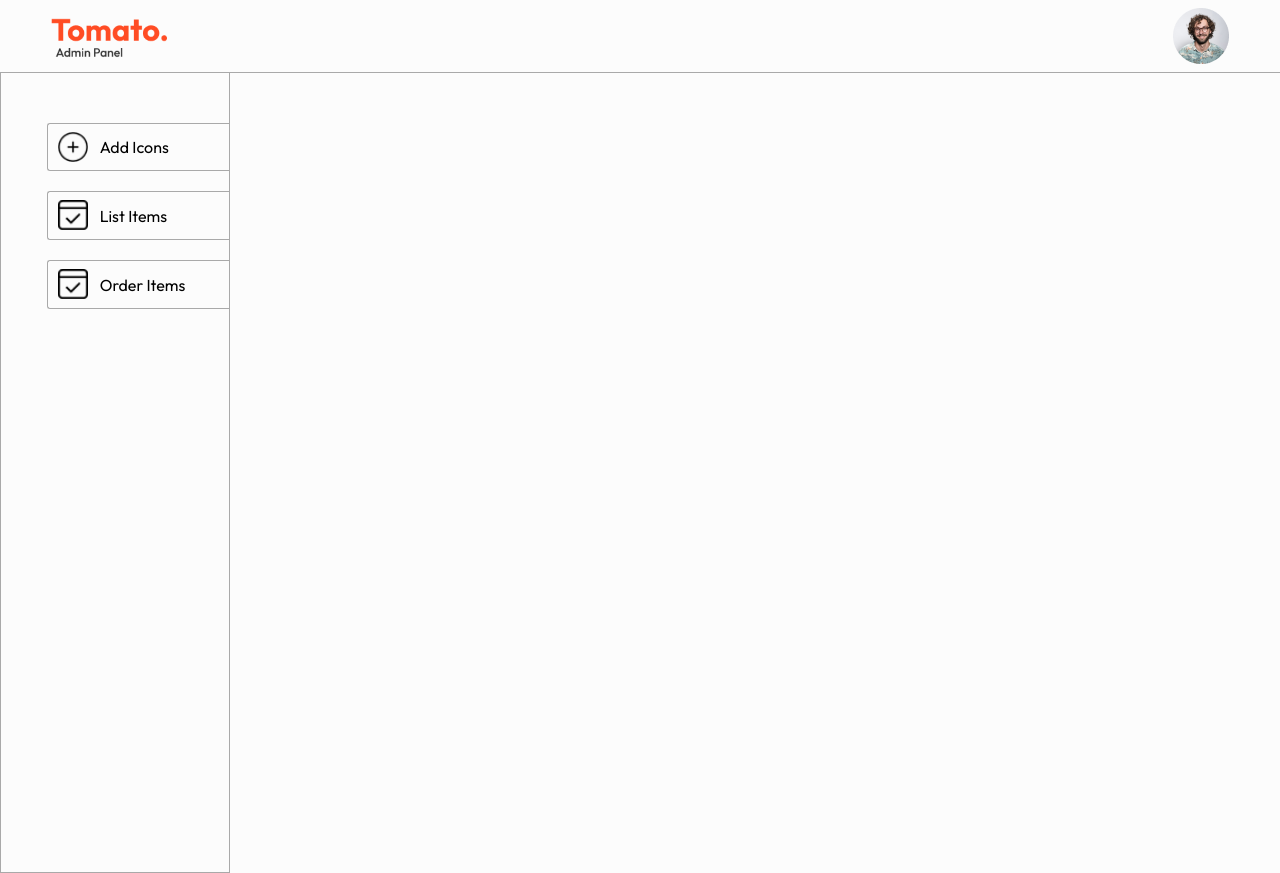
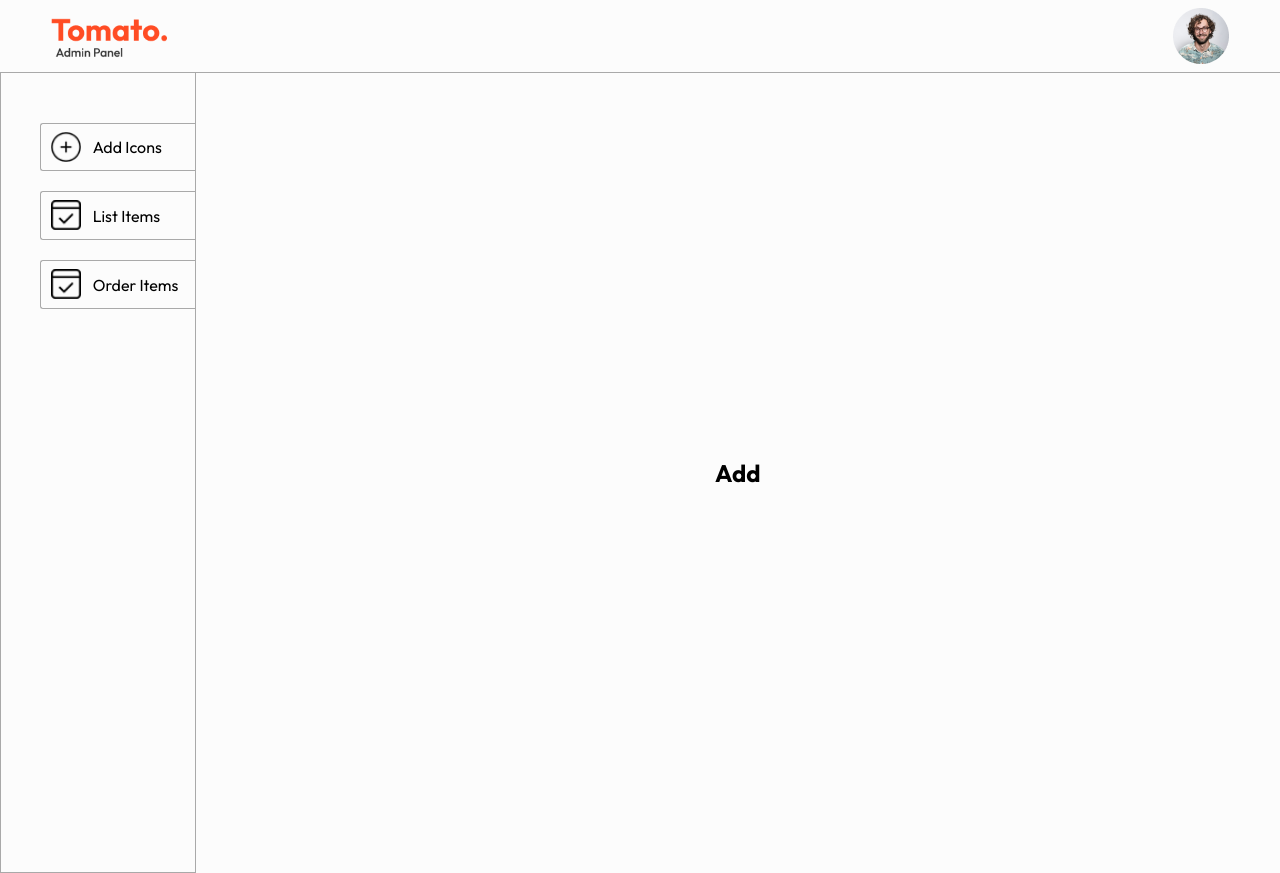
Before and after one commit to Aniket-Maity-22053660/Creating-An-E-commerce-Web-App, a React (Vite) app in the folder FoodNet/admin/vite-project/: page /add in a window 1280 px wide. Built offline with nearby package versions, Linux system fonts and the light colour scheme; the HTML template or start-up script is replaced by a standard one; a web font is replaced by a local one.

Commit message:
Committed!

```diff
--- a/FoodNet/admin/vite-project/src/App.jsx
+++ b/FoodNet/admin/vite-project/src/App.jsx
@@ -16,11 +16,13 @@ const App = ()=>{
     <hr />
     <div className='app-content'>
       <SideBar/>
+      <div style={{display:"flex",justifyContent:"center", width:"100vw",height:"100vh",  alignItems:"center"}}>
       <Routes>
         <Route path='/add' element={<Add />}/>
         <Route path='/list' element={<List />}/>
         <Route path='/order' element={<Orders />} />
       </Routes>
+      </div>
     </div>
   </div>
   )
--- a/FoodNet/admin/vite-project/src/components/sidebar/SideBar.jsx
+++ b/FoodNet/admin/vite-project/src/components/sidebar/SideBar.jsx
@@ -1,23 +1,24 @@
 import React from 'react'
 import './SideBar.css'
 import { assets } from '../../assets/assets.js'
+import { NavLink } from 'react-router-dom'
 
 const SideBar = ()=>{
     return(
         <div className='sidebar'>
             <div className='sidebar-options'>
-                <div className='sidebar-option'>
+                <NavLink to='/add' className='sidebar-option'>
                     <img src={assets.add_icon} alt=''/>
                     <p>Add Icons</p>
-                </div>
-                <div className='sidebar-option'>
+                </NavLink>
+                <NavLink to='/list'className='sidebar-option'>
                     <img src={assets.order_icon} alt=''/>
                     <p>List Items</p>
-                </div>
-                <div className='sidebar-option'>
+                </NavLink>
+                <NavLink to='/order'className='sidebar-option'>
                     <img src={assets.order_icon} alt=''/>
                     <p>Order Items</p>
-                </div>
+                </NavLink>
             </div>
         </div>
     )
--- a/FoodNet/admin/vite-project/src/pages/Add/Add.jsx
+++ b/FoodNet/admin/vite-project/src/pages/Add/Add.jsx
@@ -4,7 +4,7 @@ import './Add.css'
 const Add = ()=>{
     return(
         <div>
-
+            <h2>Add</h2>
         </div>
     )
 }
--- a/FoodNet/admin/vite-project/src/pages/List/List.jsx
+++ b/FoodNet/admin/vite-project/src/pages/List/List.jsx
@@ -0,0 +1,12 @@
+import React from 'react'
+import './List.css'
+
+const List = ()=>{
+    return (
+        <div>
+            <h2>List</h2>
+        </div>
+    )
+}
+
+export default List
--- a/FoodNet/admin/vite-project/src/pages/Orders/Orders.jsx
+++ b/FoodNet/admin/vite-project/src/pages/Orders/Orders.jsx
@@ -4,7 +4,7 @@ import './Orders.css'
 const Orders = ()=>{
     return(
         <div>
-
+            <h2>Orders</h2>
         </div>
     )
 }
```
